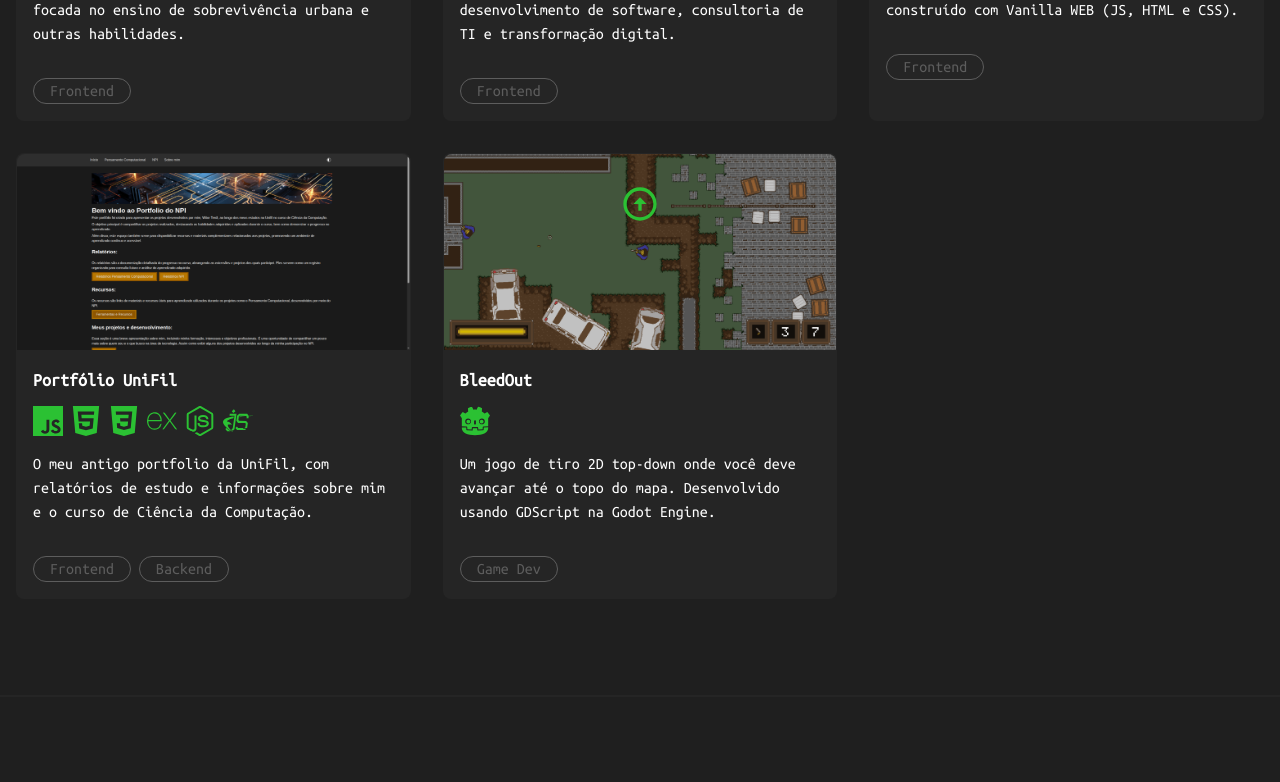
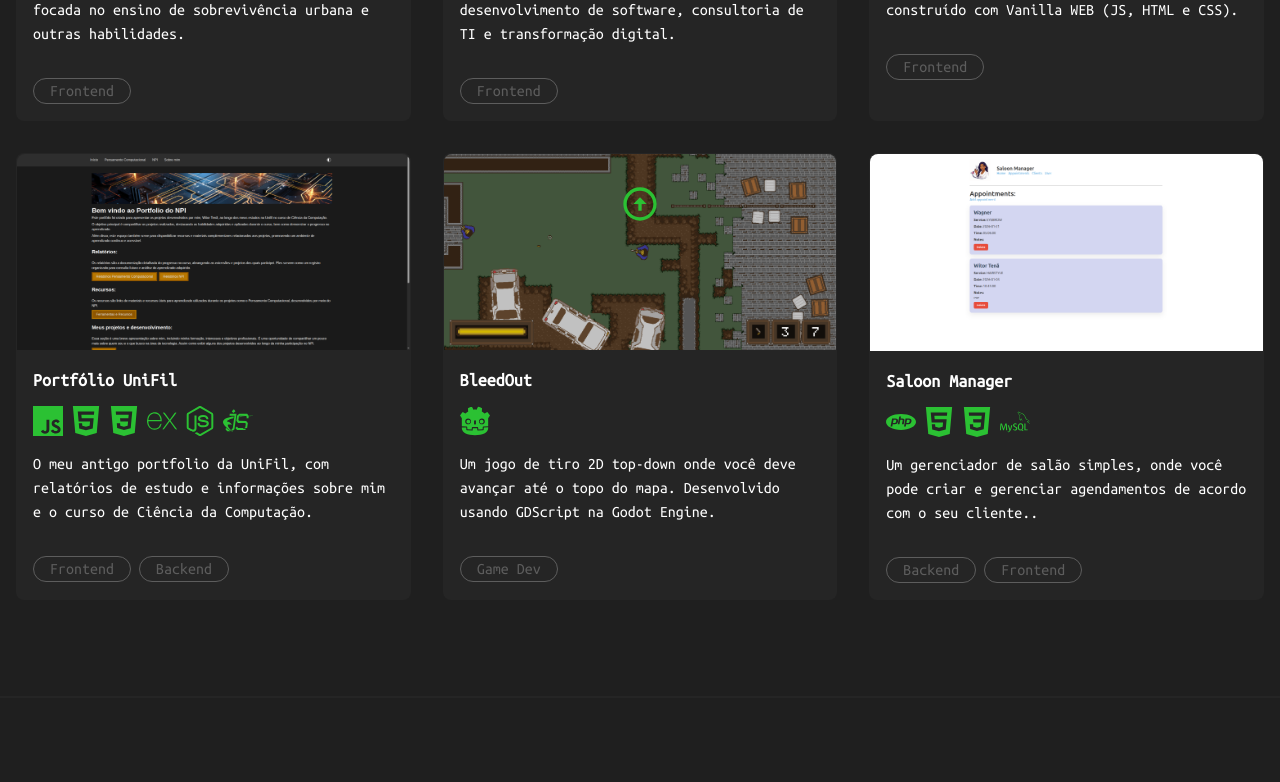
Before and after one commit to WitorDev/witortena, a Next.js app: page /projects in a window 1280 px wide. Shown: the part 528-1310 px from the top of the page. Built offline with nearby package versions, Linux system fonts and the light colour scheme; a web font is replaced by a local one.

Commit message:
updated projectsData file

```diff
--- a/app/components/Projects.tsx
+++ b/app/components/Projects.tsx
@@ -69,7 +69,7 @@ export default function Projects() {
           ref={trackRef}
           className="hidden md:flex overflow-hidden flex-row items-center gap-8 mt-10 overflow-x-auto snap-always scroll-smooth scrollbar-hide"
         >
-          {projectsData.map((project, index) => (
+          {mobileProjects.map((project, index) => (
             <div key={index} className="w-96 max-w-full md:flex-shrink-0">
               <ProjectCard {...project} />
             </div>
@@ -83,6 +83,18 @@ export default function Projects() {
               <ProjectCard {...project} />
             </motion.div>
           ))}
+          {/* <motion.div className="w-96 max-w-full">
+            <ProjectCard
+              description=""
+              title=""
+              imageSrc={}
+              link=""
+              tags={}
+              tech={}
+              key={}
+              id={}
+            />
+          </motion.div> */}
         </motion.div>
 
         <Link
@@ -93,7 +105,7 @@ export default function Projects() {
             size={22}
             className="mr-1 group-hover:-translate-y-1 transition-transform"
           />
-          <span>Ver projetos</span>
+          <span>Ver todos os projetos</span>
         </Link>
       </div>
     </section>
--- a/app/data/projectsData.js
+++ b/app/data/projectsData.js
@@ -1,4 +1,4 @@
-import project1 from "@/public/project1.png";
+import saloon from "@/public/projectImg/saloon-manager.png";
 import portfoliounifil from "@/public/projectImg/portfolio-unifil.png";
 import barrel from "@/public/projectImg/barrel.png";
 import notetaker from "@/public/projectImg/notetaker.png";
@@ -66,4 +66,16 @@ export const projectsData = [
     tags: ["Game Dev"],
     link: "https://witordev.github.io/BleedOUT/",
   },
+  {
+    id: 6,
+    imageSrc: saloon,
+    title: "Saloon Manager",
+    tech: ["Php", "Html5", "Css3", "Mysql"],
+    description:
+      "Um gerenciador de salão simples, onde você pode criar e gerenciar agendamentos de acordo com o seu cliente..",
+    report:
+      "Este projeto foi desenvolvido utilizando PHP para o backend, sendo responsável pela lógica de negócio, criação e gerenciamento de agendamentos e comunicação com o banco de dados. O MySQL (MariaDB) foi utilizado para persistência dos dados, armazenando informações de clientes e horários de forma estruturada. No frontend, HTML fornece a base semântica das páginas e CSS é utilizado para estilização e organização visual. A aplicação integra frontend e backend de forma direta, com o PHP renderizando e processando dados dinamicamente no servidor.",
+    tags: ["Backend", "Frontend"],
+    link: "https://saloonmanager.page.gd/",
+  },
 ];
```
Also changed, not shown: public/projectImg/saloon-manager.png (added).
